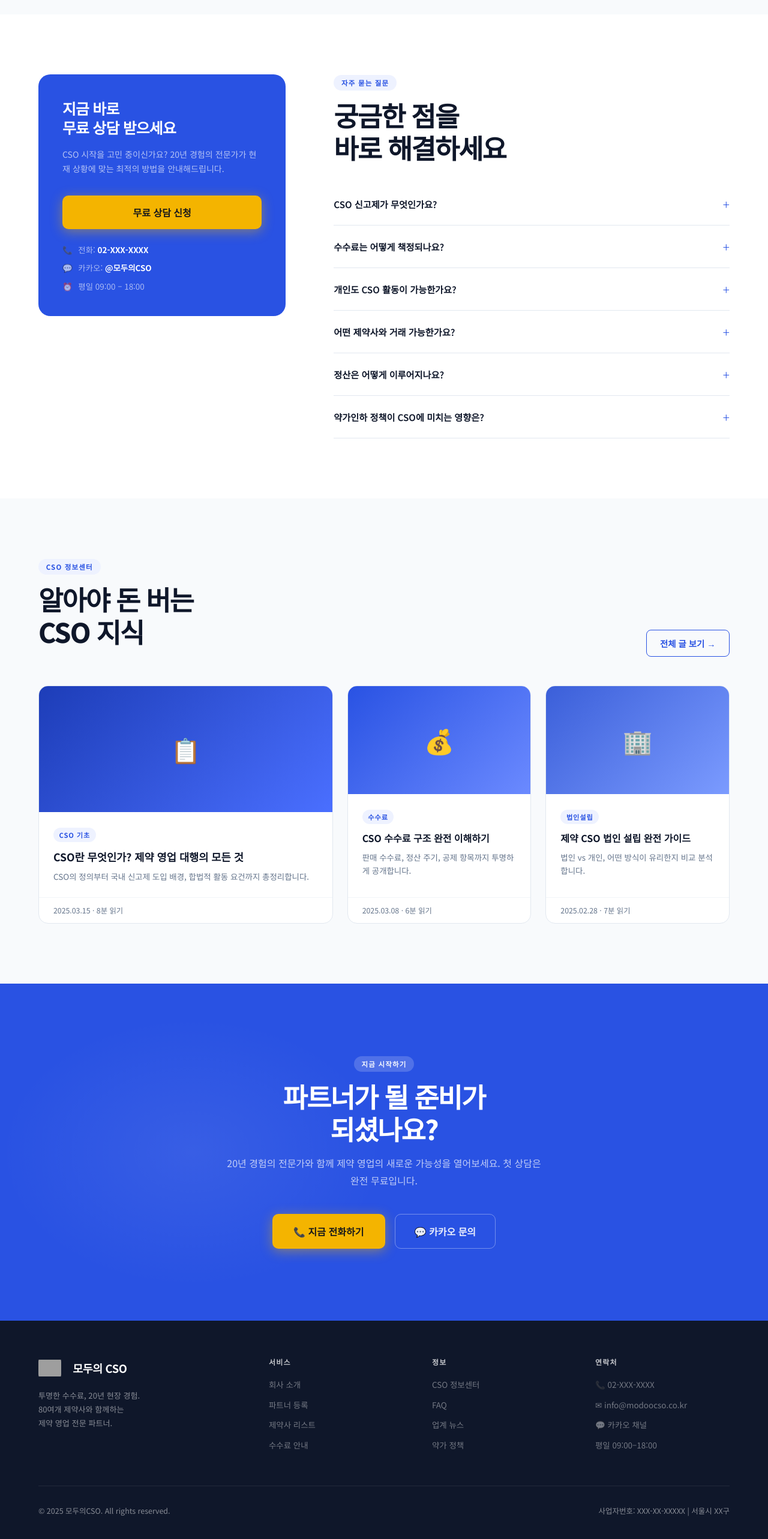
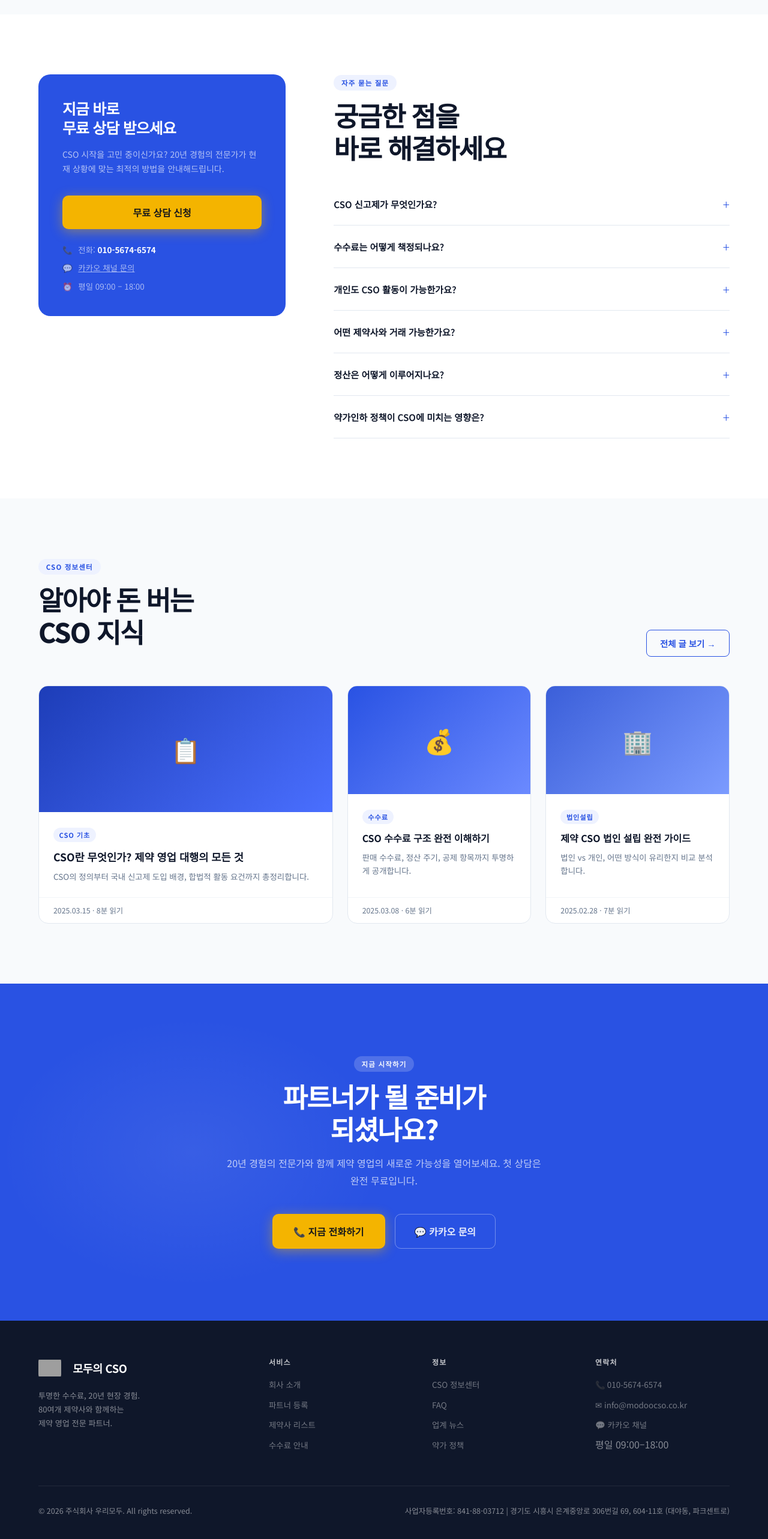
Before and after one commit to kkokdu00-cloud/modoocso, a Next.js app: page / in a window 1280 px wide. Shown: the part 3124-5690 px from the top of the page at 60% size. Built offline with nearby package versions, Linux system fonts and the light colour scheme; grey boxes are pictures that could not be loaded.

Commit message:
실제 연락처 정보 반영

```diff
--- a/app/layout.tsx
+++ b/app/layout.tsx
@@ -2,7 +2,7 @@ import type { Metadata } from 'next'
 import './globals.css'
 
 export const metadata: Metadata = {
-  metadataBase: new URL('https://www.modoocso.com'),
+  metadataBase: new URL('https://www.modoocso.kr'),
   title: {
     default: '모두의CSO | CSO 수수료 투명 공개, 80개 제약사 제휴',
     template: '%s | 모두의CSO',
--- a/app/page.tsx
+++ b/app/page.tsx
@@ -305,8 +305,8 @@ export default function Home() {
               <p>CSO 시작을 고민 중이신가요? 20년 경험의 전문가가 현재 상황에 맞는 최적의 방법을 안내해드립니다.</p>
               <a href="#contact" className="btn-gold">무료 상담 신청</a>
               <div className="faq-contacts">
-                <div className="faq-contact">📞 <span>전화: <strong>02-XXX-XXXX</strong></span></div>
-                <div className="faq-contact">💬 <span>카카오: <strong>@모두의CSO</strong></span></div>
+                <div className="faq-contact">📞 <span>전화: <strong>010-5674-6574</strong></span></div>
+                <div className="faq-contact">💬 <span><a href="http://pf.kakao.com/_uxiUfn" target="_blank" rel="noopener noreferrer" style={{color:'inherit'}}>카카오 채널 문의</a></span></div>
                 <div className="faq-contact">⏰ <span>평일 09:00 – 18:00</span></div>
               </div>
             </div>
@@ -393,8 +393,8 @@ export default function Home() {
           <h2 className="section-title">파트너가 될 준비가<br />되셨나요?</h2>
           <p className="section-desc">20년 경험의 전문가와 함께 제약 영업의 새로운 가능성을 열어보세요. 첫 상담은 완전 무료입니다.</p>
           <div className="cta-btns">
-            <a href="tel:02XXXXXXXX" className="btn-gold">📞 지금 전화하기</a>
-            <a href="#" className="btn-ghost">💬 카카오 문의</a>
+            <a href="tel:01056746574" className="btn-gold">📞 지금 전화하기</a>
+            <a href="http://pf.kakao.com/_uxiUfn" target="_blank" rel="noopener noreferrer" className="btn-ghost">💬 카카오 문의</a>
           </div>
         </div>
       </section>
@@ -431,16 +431,16 @@ export default function Home() {
             <div className="footer-col">
               <h4>연락처</h4>
               <ul>
-                <li><a href="tel:02XXXXXXXX">📞 02-XXX-XXXX</a></li>
+                <li><a href="tel:01056746574">📞 010-5674-6574</a></li>
                 <li><a href="mailto:info@modoocso.co.kr">✉ info@modoocso.co.kr</a></li>
-                <li><a href="#">💬 카카오 채널</a></li>
-                <li><a href="#">평일 09:00–18:00</a></li>
+                <li><a href="http://pf.kakao.com/_uxiUfn" target="_blank" rel="noopener noreferrer">💬 카카오 채널</a></li>
+                <li>평일 09:00–18:00</li>
               </ul>
             </div>
           </div>
           <div className="footer-bottom">
-            <span>© 2025 모두의CSO. All rights reserved.</span>
-            <span>사업자번호: XXX-XX-XXXXX | 서울시 XX구</span>
+            <span>© 2026 주식회사 우리모두. All rights reserved.</span>
+            <span>사업자등록번호: 841-88-03712 | 경기도 시흥시 은계중앙로 306번길 69, 604-11호 (대야동, 파크센트로)</span>
           </div>
         </div>
       </footer>
```
